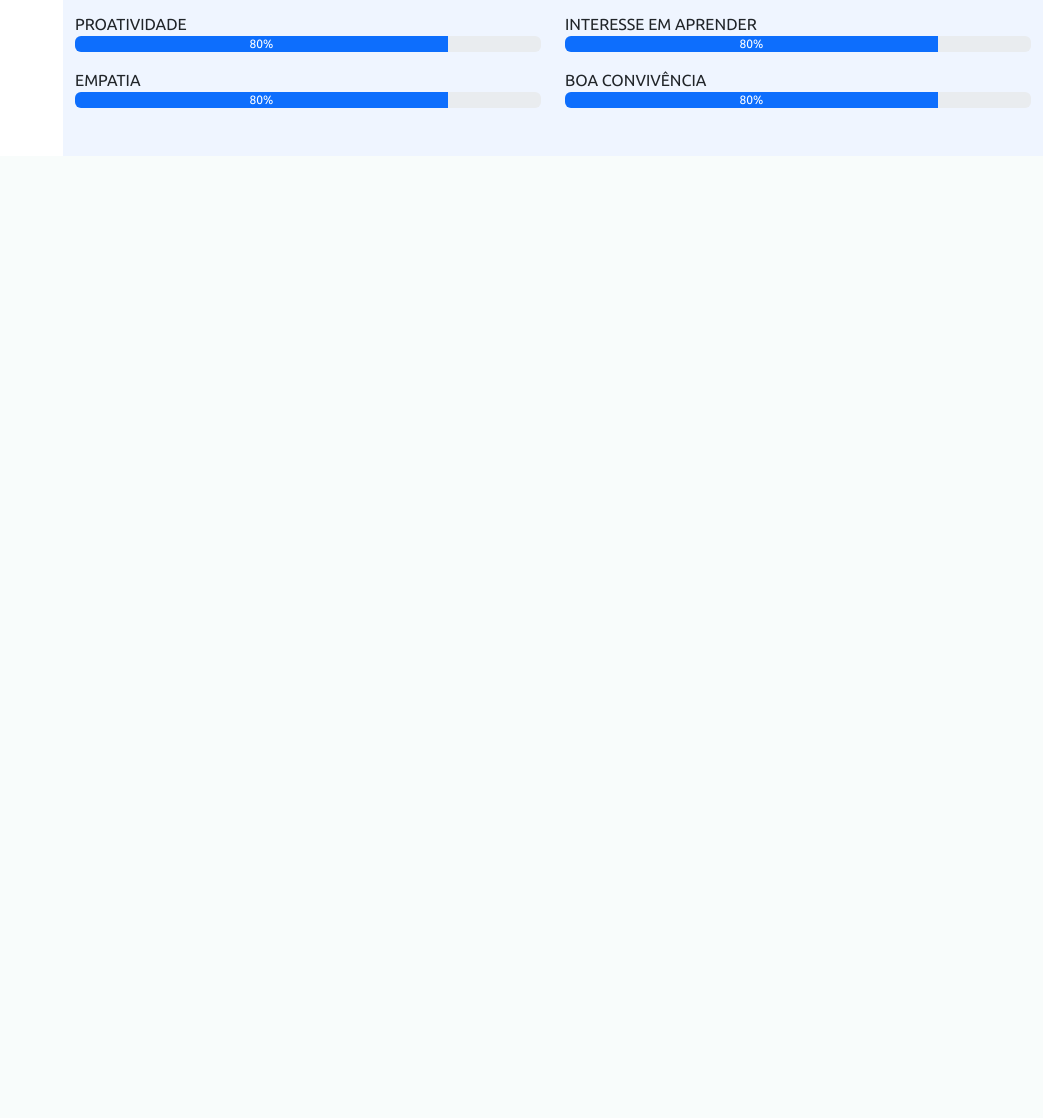
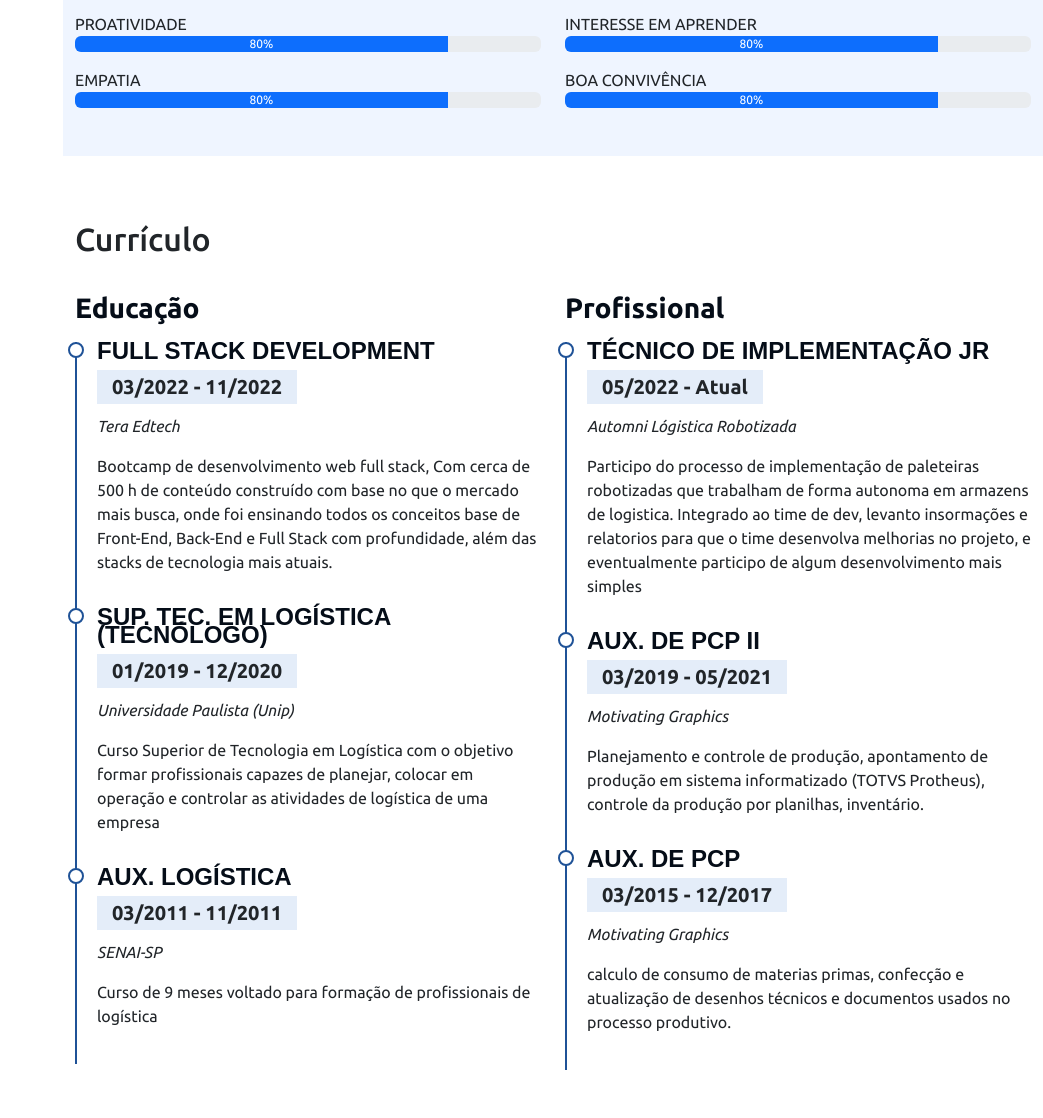
Before and after one commit to dyda91/portifolio, a Flask app: page / in a window 1280 px wide. Shown: the part 2142-3260 px from the top of the page, without its empty margins (237-1280 px from the left). Before the commit the page ends 2250 px from the top, so only its background shows below. Run offline with Flask 2, Linux system fonts and the light colour scheme; some libraries are stand-ins or nearby versions.

Commit message:
add curriculo

```diff
--- a/static/style.css
+++ b/static/style.css
@@ -184,3 +184,45 @@ i.menu-mobile{
 .section-bg{
     background-color: #eff5ff;
 }
+
+.cv .cv-title{
+    font-weight: 700;
+    margin-bottom: 20px;
+    color: #050d18;
+}
+
+.cv .cv-item{
+    padding: 0 0 20px 20px;
+    margin-top: -2px;
+    border-left: 2px solid #1f5297;
+    position: relative;
+}
+
+.cv .cv-item h4{
+    line-height: 18px;
+    font-weight: 600;
+    text-transform: uppercase;
+    font-family: "Poppins", sans-serif;
+    color: #050d18;
+    margin-bottom: 10px;
+}
+
+.cv .cv-item h5{
+    background: #e4edf9;
+    padding: 5px 15px;
+    display: inline-block;
+    font-weight: 600;
+    margin-bottom: 10px;
+}
+
+.cv .cv-item::before{
+    content: "";
+    position: absolute;
+    top: 0;
+    left: -9px;
+    width: 16px;
+    height: 16px;
+    border: 2px solid #1f5297;
+    background: #fff;
+    border-radius: 50%;
+}
--- a/templates/index.html
+++ b/templates/index.html
@@ -42,12 +42,12 @@
                   <a class="nav-link" href="#habilidades"><i class="bi bi-card-checklist"></i> Habilidades</a>
                 </li>
                 <li class="nav-item">
-                    <a class="nav-link" href="#"><i class="bi bi-file-earmark"></i> Currículo</a>
+                    <a class="nav-link" href="#curriculo"><i class="bi bi-file-earmark"></i> Currículo</a>
                 </li><li class="nav-item">
-                    <a class="nav-link" href="#"><i class="bi bi-collection"></i> Portfólio</a>
+                    <a class="nav-link" href="#portfolio"><i class="bi bi-collection"></i> Portfólio</a>
                 </li>
                 <li class="nav-item">
-                    <a class="nav-link" href="#"><i class="bi bi-envelope"></i> Contato</a>
+                    <a class="nav-link" href="#contato"><i class="bi bi-envelope"></i> Contato</a>
                 </li>
               </ul>
         </nav>
@@ -233,6 +233,58 @@
             </div>
         </section>
 
+        <section id="curriculo" class="mt-5 cv">
+            <div class="container pb-5">
+                <div class="row">
+                    <h2 class="pt-3 pb-4">Currículo</h2>
+                    <div class="col-md-6">
+                        <h3 class="cv-title">Educação</h3>
+
+                        <div class="cv-item">
+                            <h4 class="cv-title">Full Stack Development</h4>
+                            <h5>03/2022 - 11/2022</h5>
+                            <p><em>Tera Edtech</em></p>
+                            <p>Bootcamp de desenvolvimento web full stack, Com cerca de 500 h de conteúdo construído com base no que o mercado mais busca, onde foi ensinando todos os conceitos base de Front-End, Back-End e Full Stack com profundidade, além das stacks de tecnologia mais atuais.</p>
+                        </div>
+
+                        <div class="cv-item">
+                            <h4 class="cv-title">Sup. Tec. em Logística (Tecnólogo)</h4>
+                            <h5>01/2019 - 12/2020</h5>
+                            <p><em>Universidade Paulista (Unip)</em></p>
+                            <p>Curso Superior de Tecnologia em Logística com o objetivo formar profissionais capazes de planejar, colocar em operação e controlar as atividades de logística de uma empresa</p>
+                        </div>
+
+                        <div class="cv-item">
+                            <h4 class="cv-title">Aux. Logística</h4>
+                            <h5>03/2011 - 11/2011</h5>
+                            <p><em>SENAI-SP</em></p>
+                            <p>Curso de 9 meses voltado para formação de profissionais de logística</p>
+                        </div>
+                    </div>
+                    <div class="col-md-6">
+                        <h3 class="cv-title">Profissional</h3>
+                        <div class="cv-item">
+                            <h4 class="cv-title">Técnico de Implementação jr</h4>
+                            <h5>05/2022 - Atual</h5>
+                            <p><em>Automni Lógistica Robotizada</em></p>
+                            <p>Participo do processo de implementação de paleteiras robotizadas que trabalham de forma autonoma em armazens de logistica. Integrado ao time de dev, levanto insormações e relatorios para que o time desenvolva melhorias no projeto, e eventualmente participo de algum desenvolvimento mais simples</p>
+                        </div>
+                        <div class="cv-item">
+                            <h4 class="cv-title">Aux. de PCP II</h4>
+                            <h5>03/2019 - 05/2021</h5>
+                            <p><em>Motivating Graphics</em></p>
+                            <p>Planejamento e controle de produção, apontamento de produção em sistema informatizado (TOTVS Protheus), controle da produção por planilhas, inventário.</p>
+                        </div>
+                        <div class="cv-item">
+                            <h4 class="cv-title">Aux. de PCP</h4>
+                            <h5>03/2015 - 12/2017</h5>
+                            <p><em>Motivating Graphics</em></p>calculo de consumo de materias primas, confecção e atualização de desenhos técnicos e documentos usados no processo produtivo.</p>
+                        </div>
+                    </div>
+                </div>
+            </div>
+        </section>
+
     </main>
     <script src="../static/bootstrap/js/bootstrap.bundle.min.js"></script>
     <script src="../static/script.js"></script>
```
